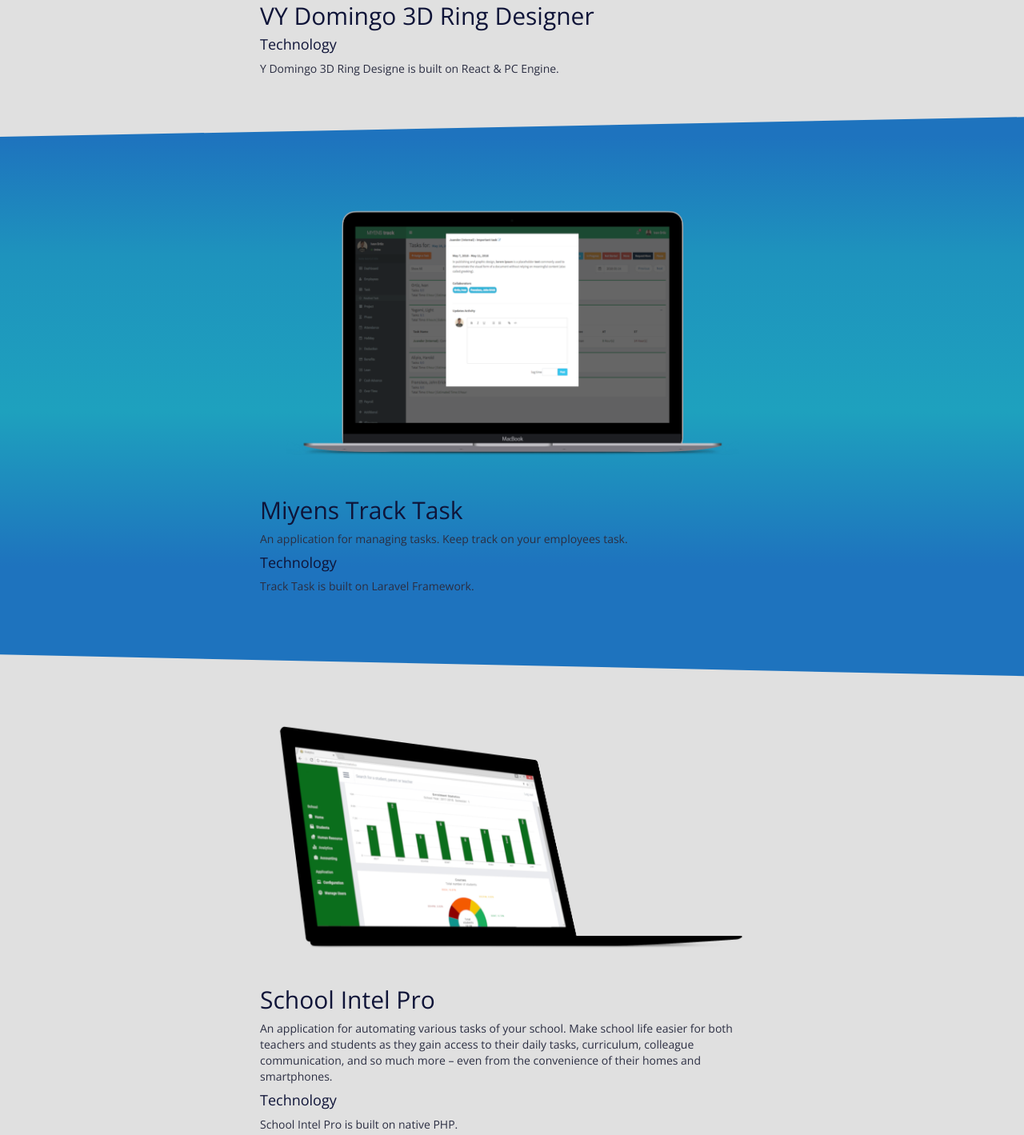
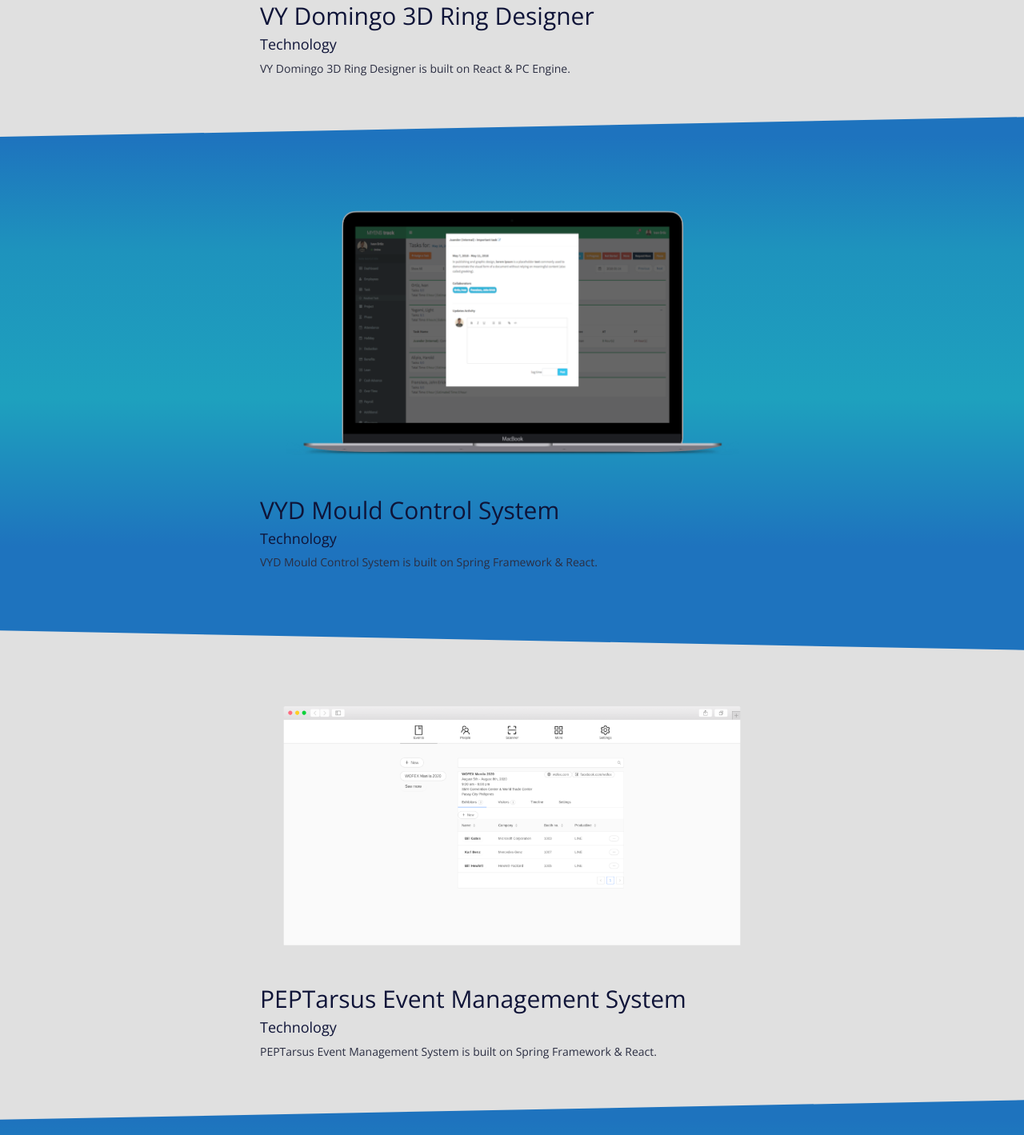
Before and after one commit to julienmae/julienmae.github.io, a plain HTML site: page index.html in a window 1280 px wide. Shown: the part 866-2285 px from the top of the page at 80% size. Drawn offline with nearby package versions, Linux system fonts and the light colour scheme.

Commit message:
Update index.html

```diff
--- a/index.html
+++ b/index.html
@@ -30,7 +30,35 @@
 					<div>
 						<h2>VY Domingo 3D Ring Designer</h2>
 						<h4>Technology</h4>
-		                	<p>Y Domingo 3D Ring Designe is built on React & PC Engine.</p>
+						<p>VY Domingo 3D Ring Designer is built on React & PC Engine.</p>
+					</div>
+						</div>
+				</div>
+			</div>
+			<div class="row row-white">
+				<div class="col-sm-6 col-sm-offset-3">
+					<div class="row work-item-row">
+						<div>
+		                	<img src="img/track-task.png" class="img-responsive center-block">
+		              	</div>
+		              	<div>
+		                	<h2>VYD Mould Control System</h2>
+		        			<h4>Technology</h4>
+	            			<p>VYD Mould Control System is built on Spring Framework & React.</p>
+		              	</div>
+		        	</div>
+		  		</div>
+			</div>
+			<div class="row row-grey">
+				<div class="col-sm-6 col-sm-offset-3">
+				    <div class="row work-item-row">
+					<div>
+						<img src="img/peptarsus.png" class="img-responsive center-block">
+					</div>
+					<div>
+						<h2>PEPTarsus Event Management System</h2>
+						<h4>Technology</h4>
+						<p>PEPTarsus Event Management System is built on Spring Framework & React.</p>
 					</div>
 						</div>
 				</div>
```
Lines whose indentation alone changed are shown as unchanged.
